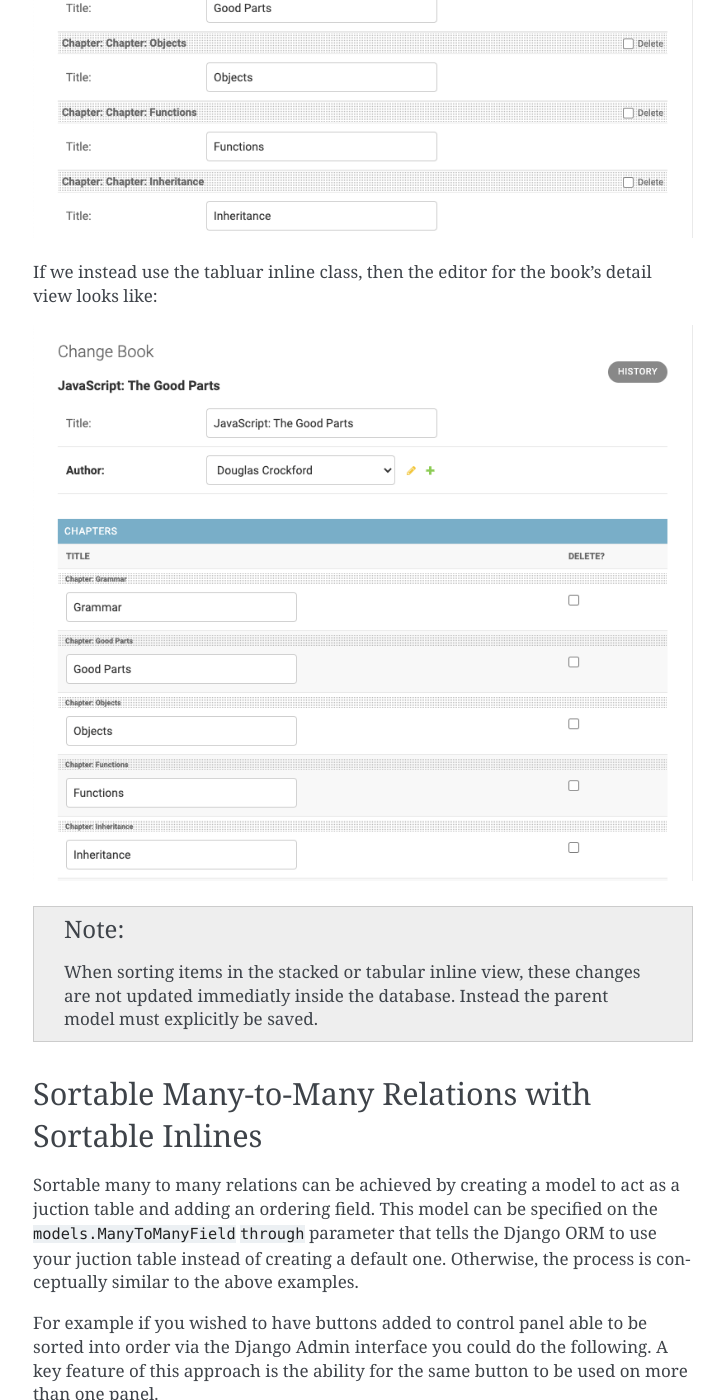
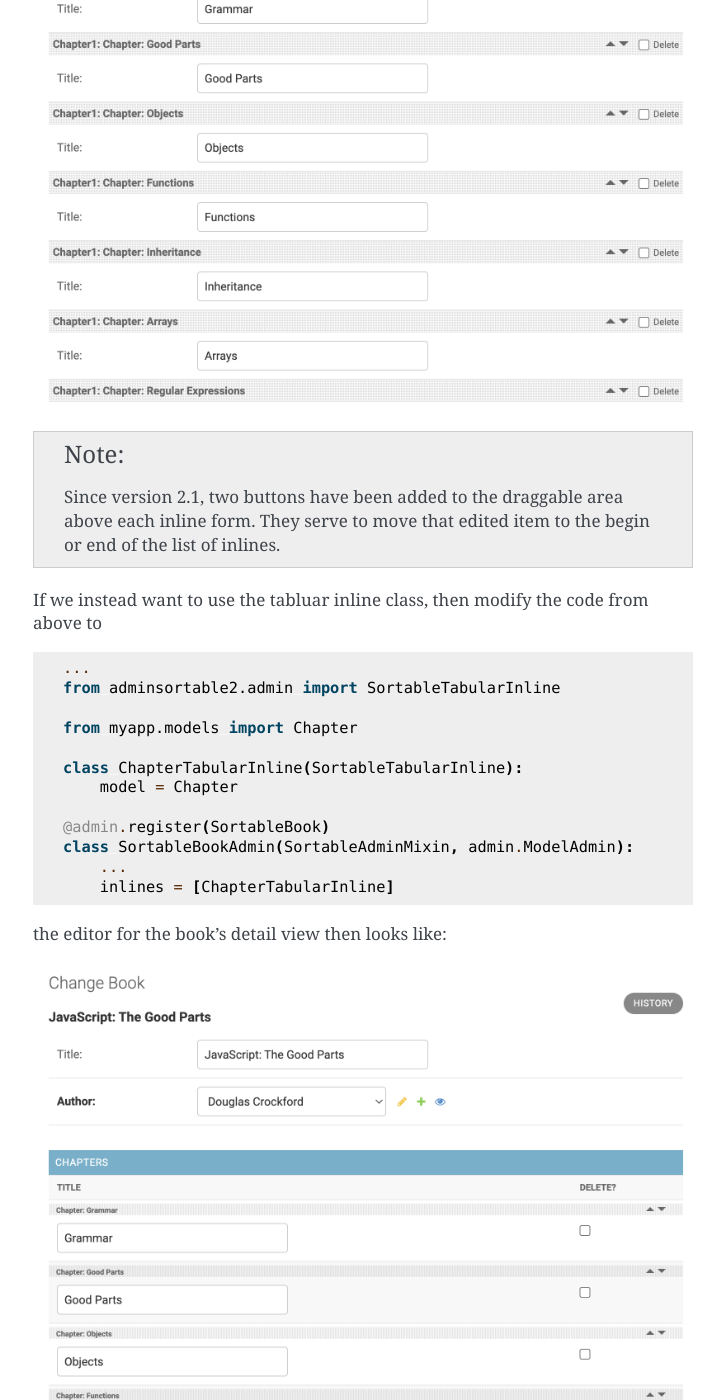
Before and after one commit to jrief/django-admin-sortable2, a Sphinx documentation site: the page built from docs/source/usage.rst, in a window 1280 px wide and 1400 px high, scrolled down 5074 px. Shown: the whole window, without its empty margins (387-1111 px from the left). Built offline with Sphinx 7.4.7, drawn with Linux system fonts in a browser that asks for light colours; some of the changed text lies outside the part shown.

```diff
--- a/adminsortable2/__init__.py
+++ b/adminsortable2/__init__.py
@@ -1 +1 @@
-__version__ = '2.0.5'
+__version__ = '2.1'
--- a/docs/source/usage.rst
+++ b/docs/source/usage.rst
@@ -137,14 +137,18 @@ If a model on the same page has a parent model, these are called inlines. Suppos
 model for chapters and want to edit the chapter together with the book's title using the same
 editor, then Django admin offers the classes :class:`~django.contrib.admin.StackedInline` and
 :class:`~django.contrib.admin.TabularInline`. To make these inline admin interfaces sortable,
-we simple use the mixin class :class:`adminsortable2.admin.SortableAdminMixin`. Example:
+we simple use the mixin class :class:`adminsortable2.admin.SortableAdminMixin`.
+
+Example:
 
 .. code-block:: python
 
 	...
+	from adminsortable2.admin import SortableStackedInline
+
 	from myapp.models import Chapter
 
-	class ChapterStackedInline(SortableInlineAdminMixin, admin.StackedInline):
+	class ChapterStackedInline(SortableStackedInline):
 	    model = Chapter
 
 	@admin.register(SortableBook)
@@ -171,7 +175,27 @@ For stacked inlines, the editor for the book's detail view looks like:
   :width: 800
   :alt: Stacked Inline View
 
-If we instead use the tabluar inline class, then the editor for the book's detail view looks like:
+.. note:: Since version 2.1, two buttons have been added to the draggable area above each inline
+	form. They serve to move that edited item to the begin or end of the list of inlines.
+
+If we instead want to use the tabluar inline class, then modify the code from above to
+
+.. code-block:: python
+
+	...
+	from adminsortable2.admin import SortableTabularInline
+
+	from myapp.models import Chapter
+
+	class ChapterTabularInline(SortableTabularInline):
+	    model = Chapter
+
+	@admin.register(SortableBook)
+	class SortableBookAdmin(SortableAdminMixin, admin.ModelAdmin):
+	    ...
+	    inlines = [ChapterTabularInline]
+
+the editor for the book's detail view then looks like:
 
 .. image:: _static/tabular-inline-view.png
   :width: 800
```
Also changed, not shown: CHANGELOG.md (+5 -0 lines), docs/source/_static/stacked-inline-view.png, docs/source/_static/tabular-inline-view.png.
